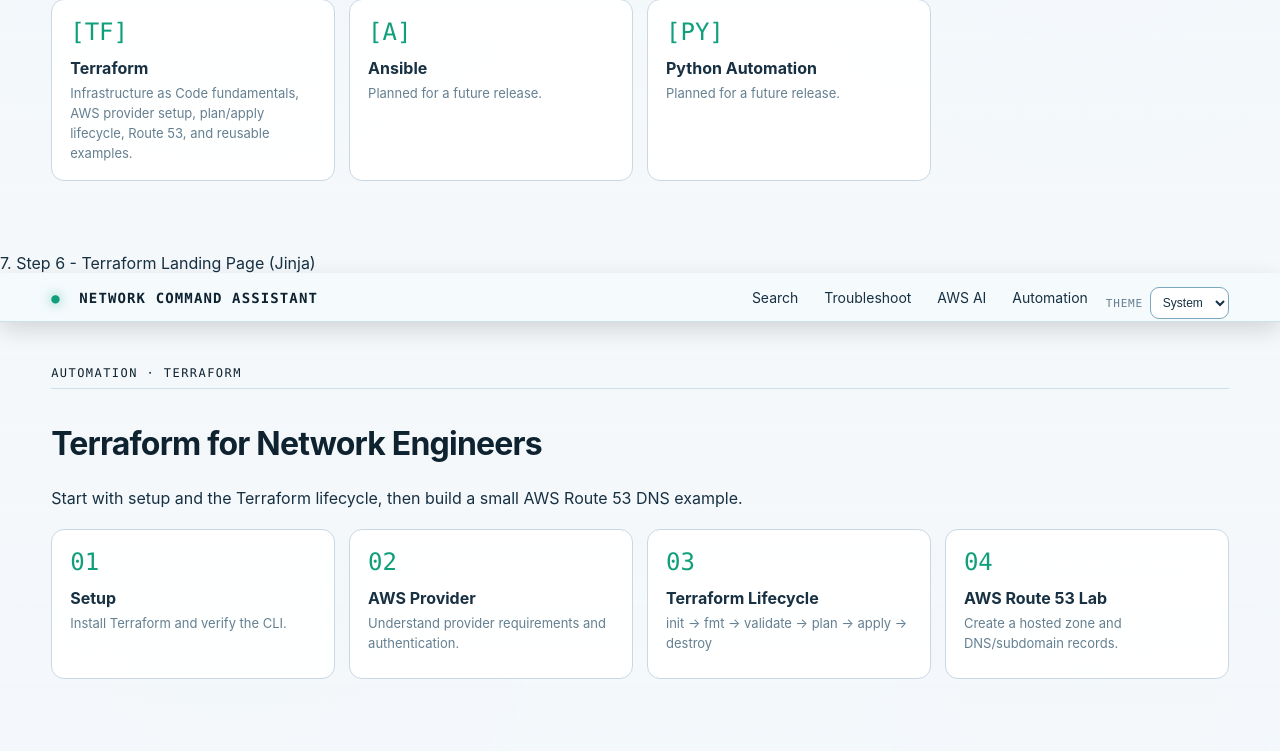
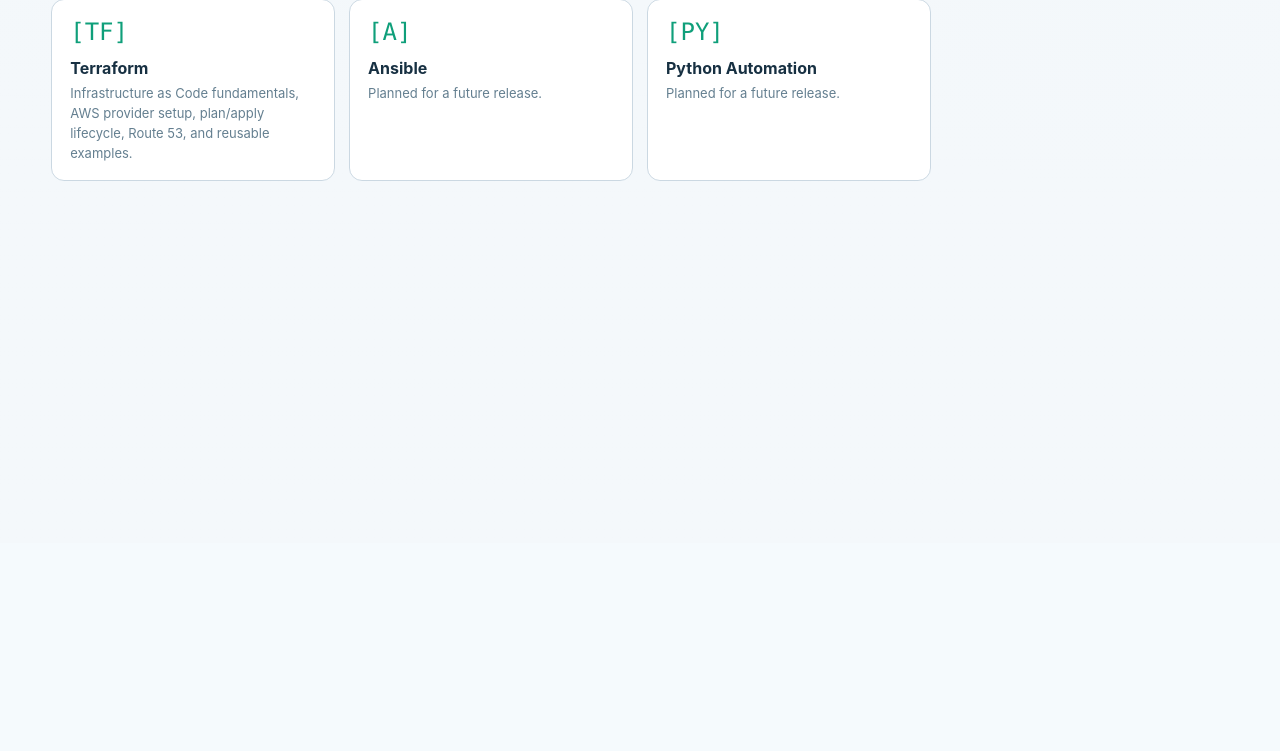
Before and after one commit to ajaypachpande/network-command-assistant, a Flask app: page /automation in a window 1280 px wide. Shown: the part 257-1008 px from the top of the page. After the commit the page ends 438 px from the top, so only its background shows below. Run offline with Flask 3, Linux system fonts and the light colour scheme.

Commit message:
Fix duplicated Terraform content on automation page

```diff
--- a/templates/automation.html
+++ b/templates/automation.html
@@ -48,58 +48,3 @@
 <script src="/static/app.js"></script>
 </body>
 </html>
-7. Step 6 - Terraform Landing Page (Jinja)
-<!doctype html>
-<html lang="en">
-<head>
-  <meta charset="UTF-8">
-  <meta name="viewport" content="width=device-width, initial-scale=1">
-  <title>Terraform Learning Portal</title>
-  <link rel="stylesheet" href="/static/style.css">
-</head>
-<body>
-
-{% include "partials/navbar.html" %}
-
-<main>
-  <div class="section-label">AUTOMATION · TERRAFORM</div>
-
-  <h1>Terraform for Network Engineers</h1>
-
-  <p>
-    Start with setup and the Terraform lifecycle, then build a small
-    AWS Route 53 DNS example.
-  </p>
-
-  <div class="device-grid">
-
-    <div class="device-card">
-      <div class="device-icon">01</div>
-      <strong>Setup</strong>
-      <span>Install Terraform and verify the CLI.</span>
-    </div>
-
-    <div class="device-card">
-      <div class="device-icon">02</div>
-      <strong>AWS Provider</strong>
-      <span>Understand provider requirements and authentication.</span>
-    </div>
-
-    <div class="device-card">
-      <div class="device-icon">03</div>
-      <strong>Terraform Lifecycle</strong>
-      <span>init → fmt → validate → plan → apply → destroy</span>
-    </div>
-
-    <a class="device-card" href="/automation/terraform/aws-route53">
-      <div class="device-icon">04</div>
-      <strong>AWS Route 53 Lab</strong>
-      <span>Create a hosted zone and DNS/subdomain records.</span>
-    </a>
-
-  </div>
-</main>
-
-<script src="/static/app.js"></script>
-</body>
-</html>
```
